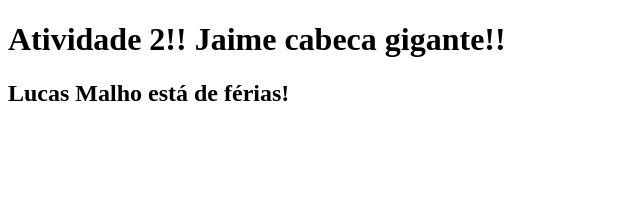
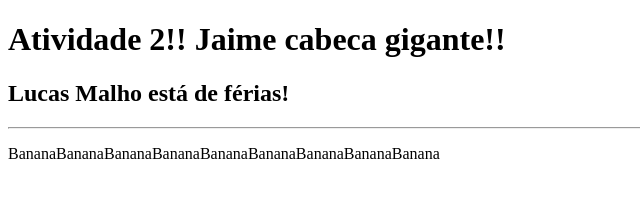
Before and after one commit to peixotogustavo/CI_CD, a plain HTML site: page index.html in a window 1280 px wide. Shown: the whole page, without its empty margins (0-640 px from the left). Drawn offline with Linux system fonts and the light colour scheme.

Commit message:
alteração no index.html

```diff
--- a/index.html
+++ b/index.html
@@ -9,5 +9,7 @@
 <body>
     <h1> Atividade 2!! Jaime cabeca gigante!!</h1>
     <h2> Lucas Malho está de férias! </h2>
+    <hr>
+    <p>BananaBananaBananaBananaBananaBananaBananaBananaBanana</p>
 </body>
 </html>
```
